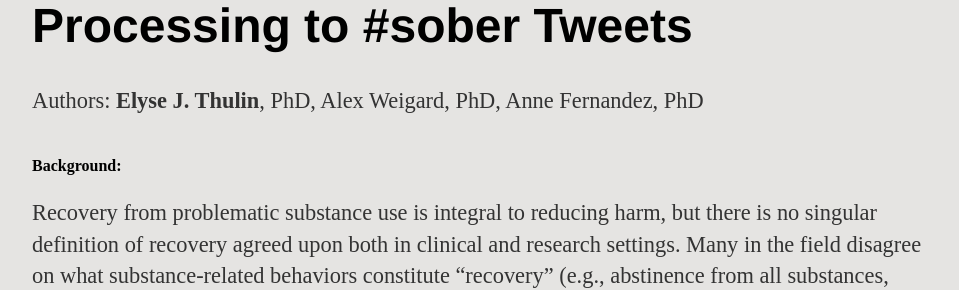
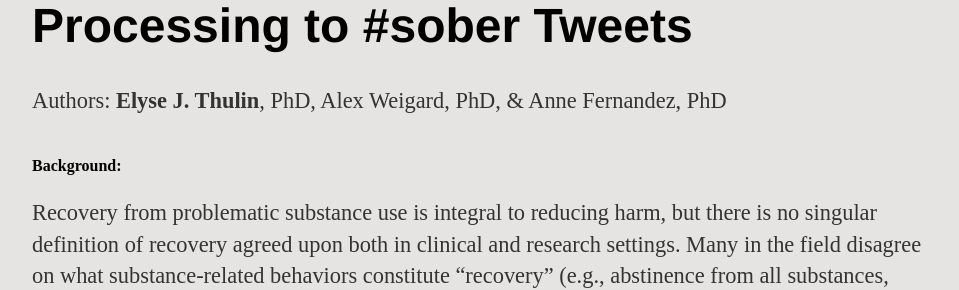
Before and after one commit to elysethulin/elysethulin.github.io, a Jekyll site: the page built from soberNLP.md, in a window 1280 px wide. Shown: the part 222-512 px from the top of the page, without its empty margins (160-1119 px from the left). Built offline with Jekyll 4.4.1, drawn with Linux system fonts in a browser that asks for light colours.

Commit message:
Update soberNLP.md

```diff
--- a/soberNLP.md
+++ b/soberNLP.md
@@ -5,7 +5,7 @@ title: Elyse Thulin, Social Scientist and Outdoor Enthusiast
 
 <div class="blurb">
 	<h1> Public Discussions of Recovery: Applying Natural Language Processing to #sober Tweets </h1>
-	<p style="font-size: 140%;">Authors: <b> Elyse J. Thulin</b>, PhD, Alex Weigard, PhD, Anne Fernandez, PhD </p>
+	<p style="font-size: 140%;">Authors: <b> Elyse J. Thulin</b>, PhD, Alex Weigard, PhD, & Anne Fernandez, PhD </p>
 
 
 <br> <b> Background: </b>
```
